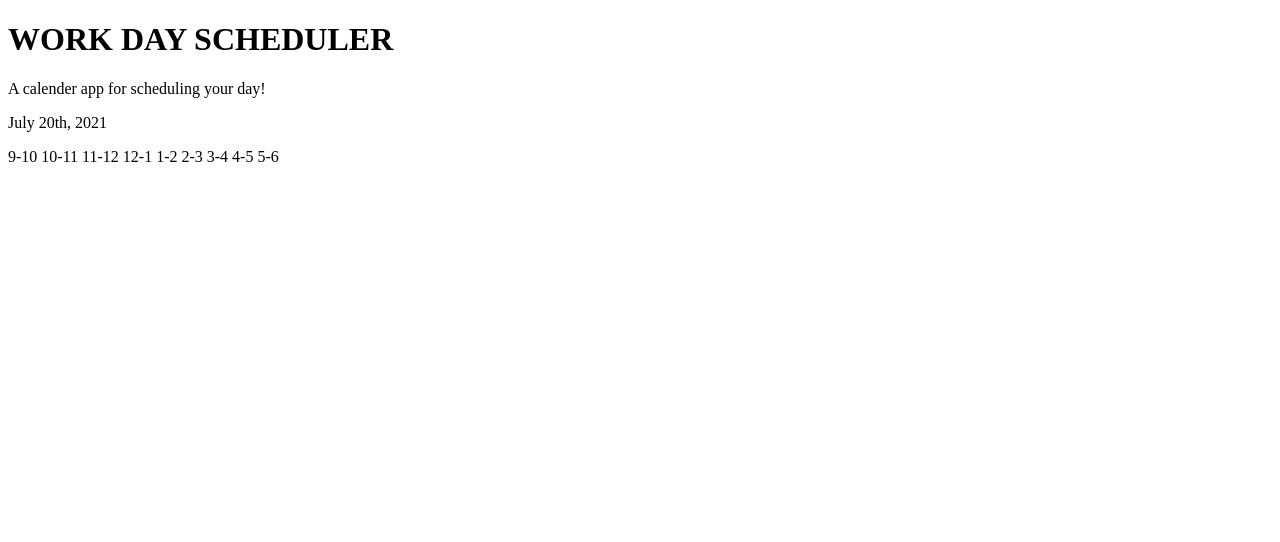
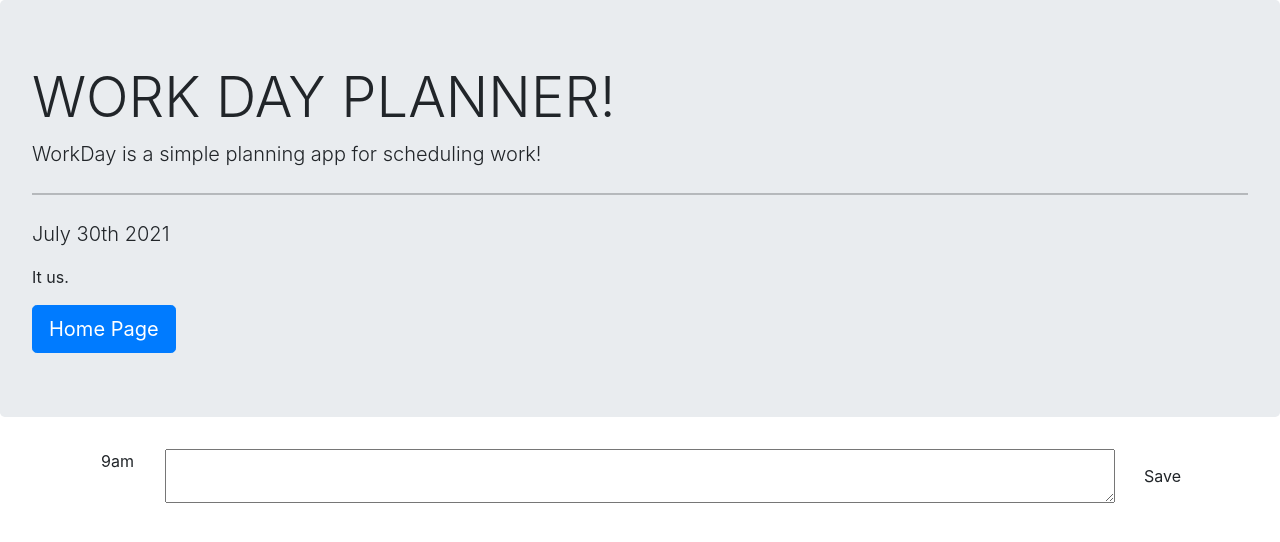
Before and after one commit to ajdavis2424/Work-Day-Scheduler, a plain HTML site: page index.html in a window 1280 px wide. Drawn offline with nearby package versions, Linux system fonts and the light colour scheme.

Commit message:
added proper bootstrap info

```diff
--- a/index.html
+++ b/index.html
@@ -3,30 +3,43 @@
 <head>
     <meta charset="UTF-8">
     <meta http-equiv="X-UA-Compatible" content="IE=edge">
+    <link href="https://cdn.jsdelivr.net/npm/bootstrap@5.0.2/dist/css/bootstrap.min.css" rel="stylesheet" integrity="sha384-EVSTQN3/azprG1Anm3QDgpJLIm9Nao0Yz1ztcQTwFspd3yD65VohhpuuCOmLASjC" crossorigin="anonymous">
     <meta name="viewport" content="width=device-width, initial-scale=1.0">
 
     <link rel="stylesheet" href="./style.css">
+    <link rel="stylesheet" href="https://cdnjs.cloudflare.com/ajax/libs/twitter-bootstrap/4.5.0/css/bootstrap.min.css">
     <title>Day Planner</title>
 </head>
 <body>
-    <header class="jumbotron">
-        <h1>WORK DAY SCHEDULER</h1>
-        <p>A calender app for scheduling your day!</p>
-        <!-- creating ID to grab the current day -->
-        <p id="currentDay">July 20th, 2021</p>
+    <!-- BOOTSTRAP JUMBOTRON IN HEADER -->
+    <div class="jumbotron">
+        <h1 class="display-4">WORK DAY PLANNER! </h1>
+        <p class="lead">WorkDay is a simple planning app for scheduling work!</p>
+        <hr class="my-4">
+        <p id= "currentDay" class="lead"> July 30th 2021</p>It us.</p>
+        <a class="btn btn-primary btn-lg" href="#" role="button">Home Page</a>
+      </div>
     </header>
-    <!-- 1 massive container div for 9-5 work hours-->
+    <!-- 1 massive container div for 9-5 work hours, time clock captures each blcok, each time id captures that specifi block-->
     <div class="container">
-        9-10
-        10-11
-        11-12
-        12-1
-        1-2
-        2-3
-        3-4
-        4-5
-        5-6
-
-    </div>
+        <div id="9am-row" class="row time-block">
+          <div class="col-sm-1 hour">9am</div>
+          <textarea id="9am-text" class="col-sm-10 description"></textarea>
+          <button class="col-sm-1 saveBtn btn" data="9">Save</button>
+        </div>
 </body>
 </html>
+
+<!-- <div class="container">
+    <div id="9am-row" class="time-block">
+        <textarea id="9am-text" cols="30" rows="10"></textarea>
+    </div>
+    <div id="10am-row" class="time-block"> </div>
+    <div id="11am-row" class="time-block"> </div>
+    <div id="12am-row" class="time-block"> </div>
+    <div id="1pm-row" class="time-block"> </div>
+    <div id="2pm-row" class="time-block"> </div>
+    <div id="3pm-row" class="time-block"> </div>
+    <div id="4pm-row" class="time-block"> </div>
+    <div id="5pm-row" class="time-block"> </div>
+</div> -->
--- a/style.css
+++ b/style.css
@@ -0,0 +1,3 @@
+.time-block{
+    text-align: center;
+}
```
